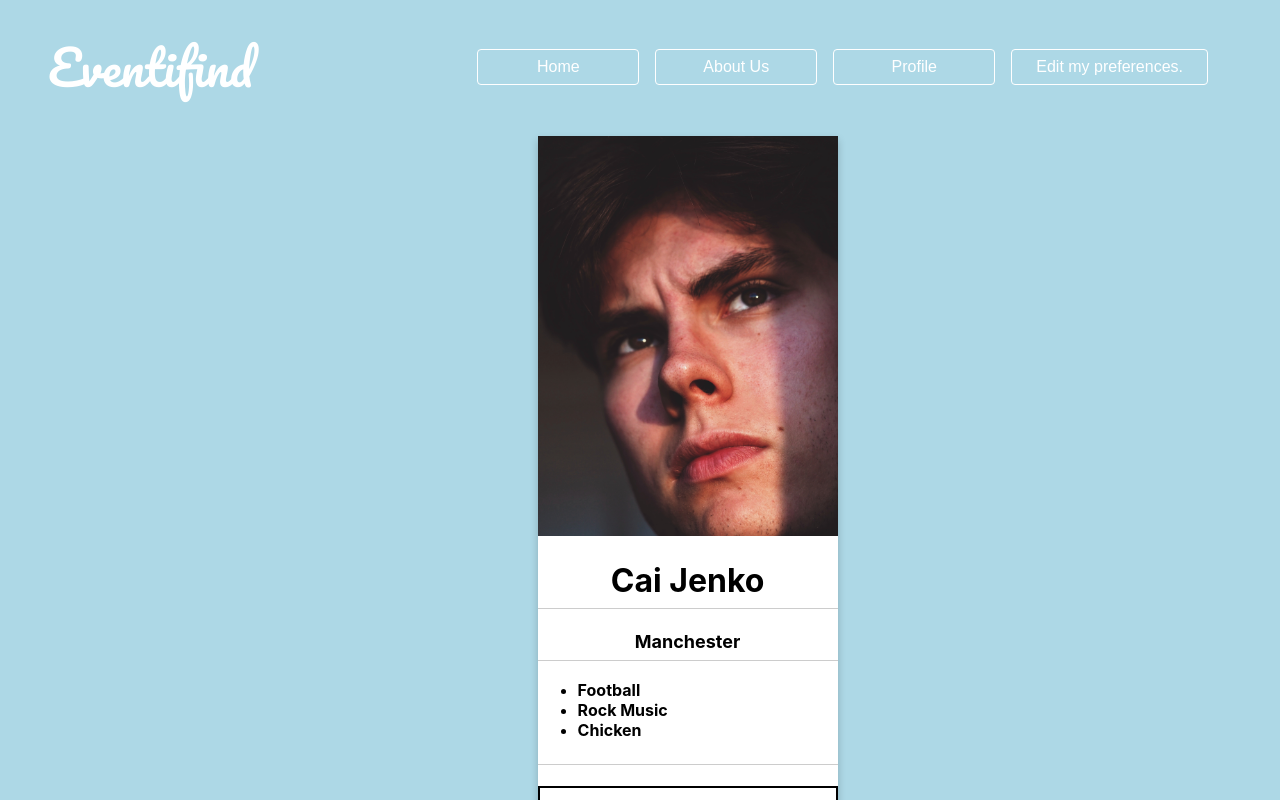
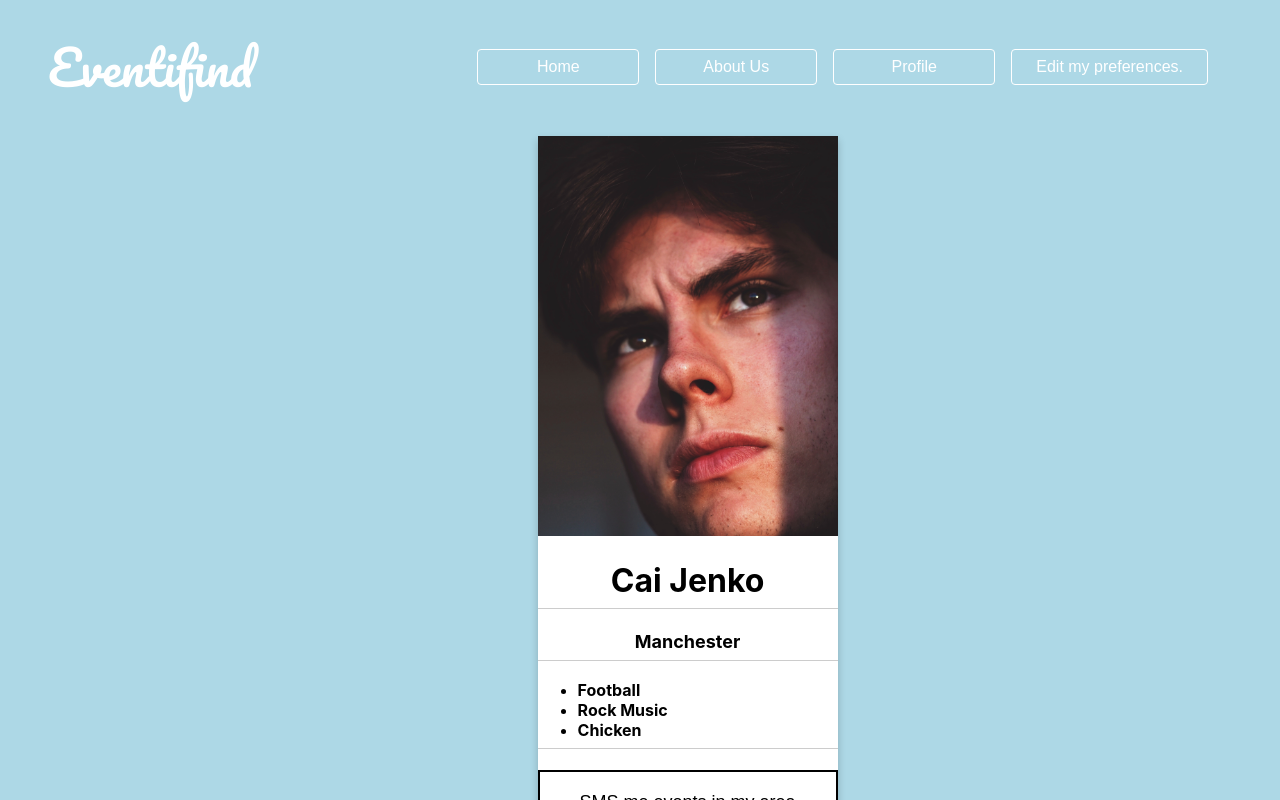
Before and after one commit to Nevnet99/Hack100, a React (Create React App) app: page /ProfilePage in a window 1280 px wide. Shown: the top 800 px of the page. Built offline with nearby package versions, Linux system fonts and the light colour scheme.

Commit message:
font colour final

```diff
--- a/src/styles/ProfilePage2.css
+++ b/src/styles/ProfilePage2.css
@@ -1,13 +1,11 @@
 body{
     background-color: lightblue;
 }
-h1, h2, h3, h4, h5 {
-    border-bottom: 1px solid #ccc;
-    color: #3F51B5;
-    padding-bottom: 8px
-  }
+
 .cai {
     color: black;
+    border-bottom: 1px solid #ccc;
+    padding-bottom: 8px
 }
 .card {
     box-shadow: 0 4px 8px 0 rgba(0, 0, 0, 0.2);
@@ -24,11 +22,15 @@ h1, h2, h3, h4, h5 {
 .title {
     color: black;
     font-size: 18px;
+    border-bottom: 1px solid #ccc;
+    padding-bottom: 8px
 }
 .list {
     color: black;
     font-size: 16px;
     text-align: left;
+    border-bottom: 1px solid #ccc;
+    padding-bottom: 8px
 }
 .image {
     width: 100%;
```
